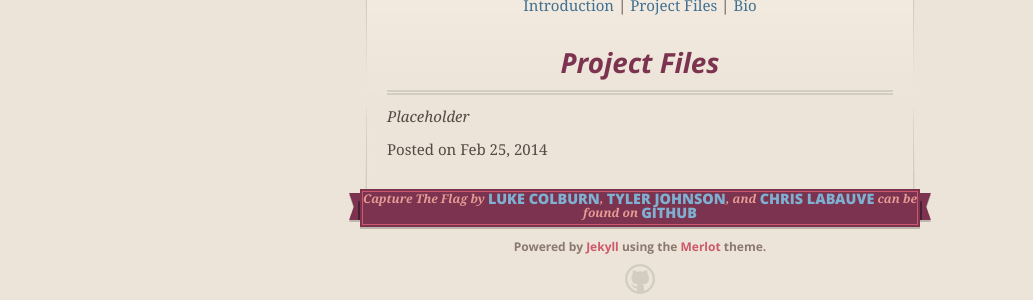
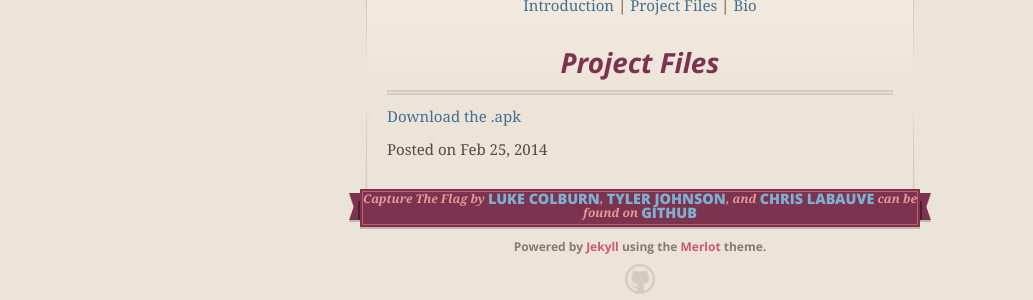
Before and after one commit to capstone-ua-redepsilon/projectred, a Jekyll site: the page built from _posts/2014-02-25-project-files.md, in a window 1280 px wide. Shown: the part 237-537 px from the top of the page, without its empty margins (0-1033 px from the left). Built offline with Jekyll 4.4.1, drawn with Linux system fonts in a browser that asks for light colours; nearby versions of some CDN libraries.

Commit message:
attempt to add apk url

```diff
--- a/_posts/2014-02-25-project-files.md
+++ b/_posts/2014-02-25-project-files.md
@@ -5,4 +5,4 @@ date:   2014-02-25 17:35:01
 permalink: /files/
 ---
 
-*Placeholder*
+[Download the .apk]({{ site.url }}/assets/red.apk)
```
